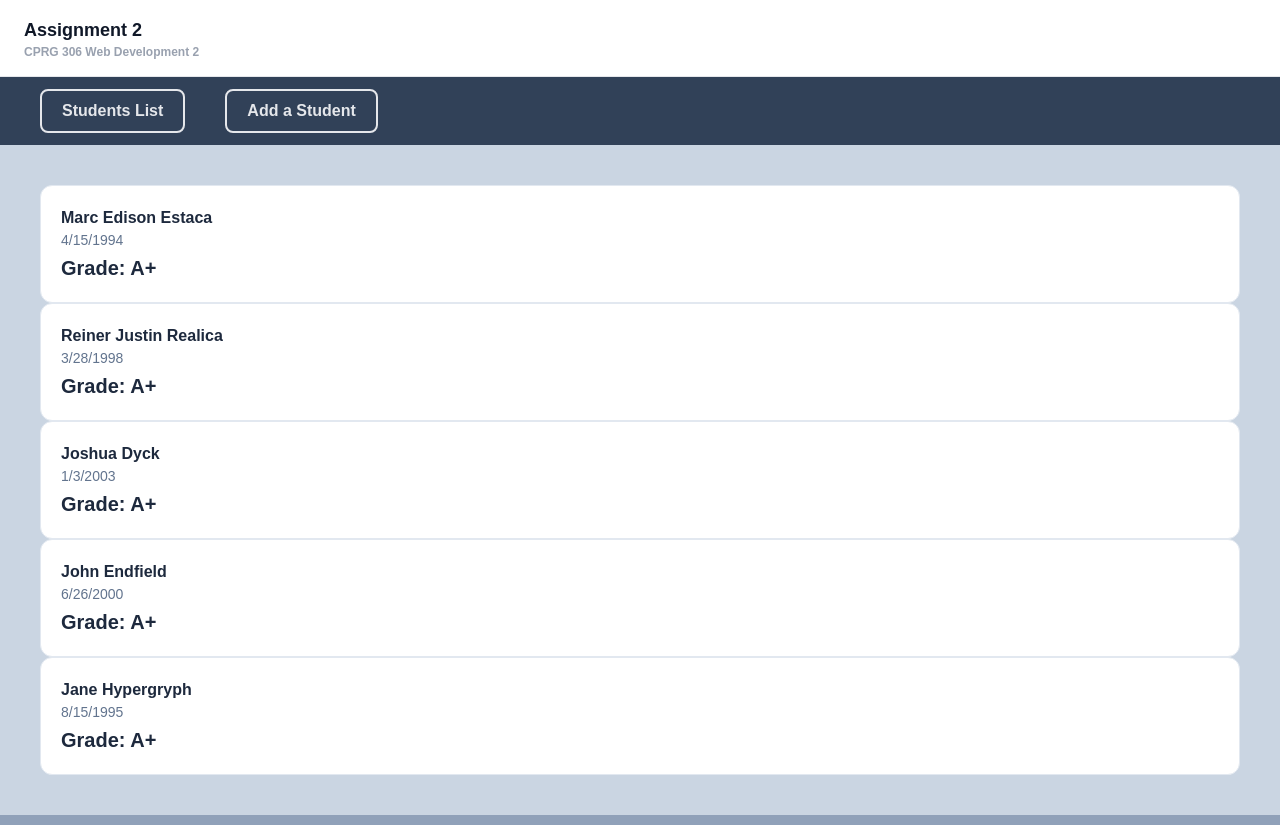
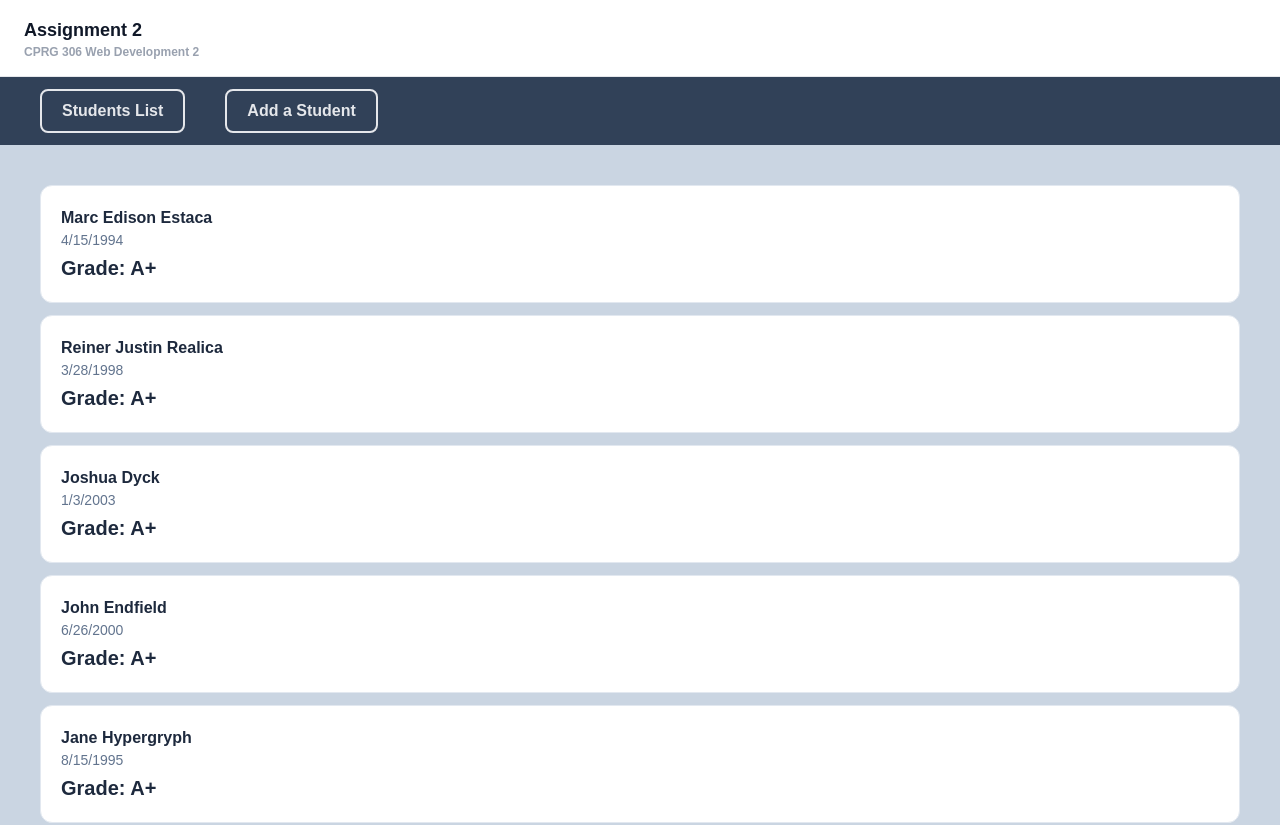
Before and after one commit to mebestaca/webdev2assignment2, a Next.js app: page / in a window 1280 px wide. Shown: the top 825 px of the page. Built offline with nearby package versions, Linux system fonts and the light colour scheme.

Commit message:
adjusted spacing of cards

```diff
--- a/app/components/StudentCard.tsx
+++ b/app/components/StudentCard.tsx
@@ -8,7 +8,7 @@ type StudentProp = {
 
 const StudentCard = ({student} : StudentProp) => {
   return (
-    <div className="bg-white border border-slate-200 rounded-xl p-5 shadow-sm-flex flex-col gap-10">
+    <div className="bg-white border border-slate-200 rounded-xl p-5 shadow-sm-flex flex-col gap-10 mb-3">
       <h2 className="text-base font-bold text-slate-800">{`${student.firstName} ${student.lastName}`}</h2>
       <p className="text-sm text-slate-500 flex-1">{student.dateOfBirth.toLocaleDateString('en-US')}</p>
       <div className="flex items-center justify-between mt-1">
```
